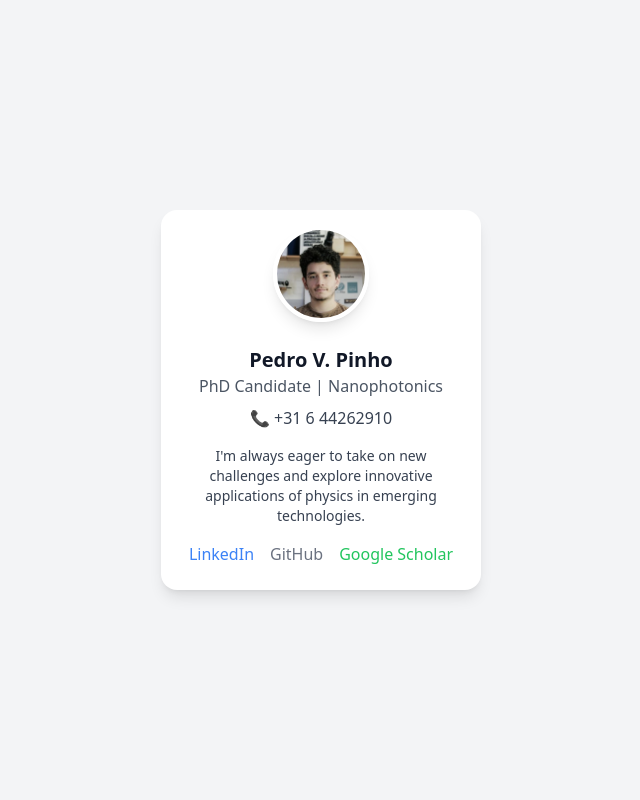
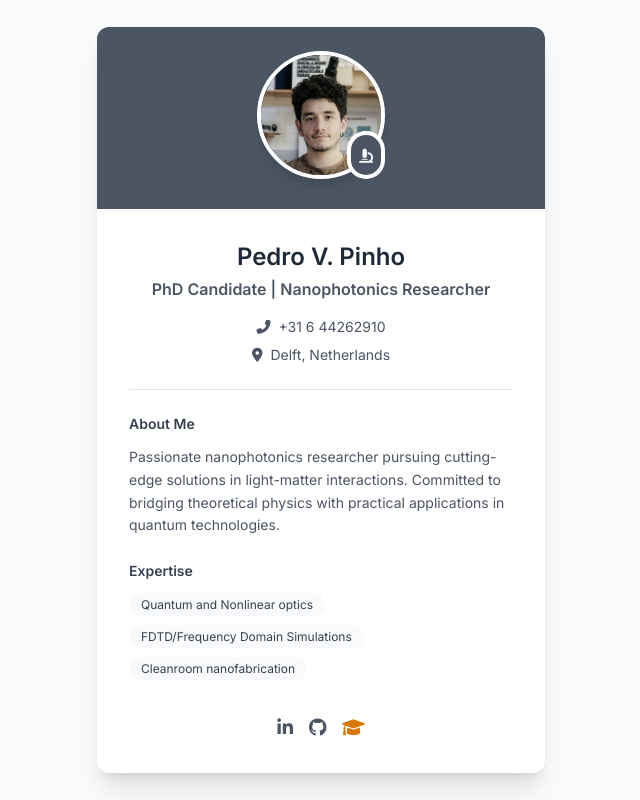
Before and after one commit to PedroPinh0/PedroPinh0.github.io, a plain HTML site: page index.html in a window 1280 px wide. Shown: the whole page, without its empty margins (319-959 px from the left). Drawn offline with nearby package versions, Linux system fonts and the light colour scheme.

Commit message:
Update index.html

```diff
--- a/index.html
+++ b/index.html
@@ -3,25 +3,82 @@
 <head>
     <meta charset="UTF-8">
     <meta name="viewport" content="width=device-width, initial-scale=1.0">
-    <title>V-Card</title>
+    <title>Pedro V. Pinho - Nanophotonics Researcher</title>
     <script src="https://cdn.tailwindcss.com"></script>
+    <link href="https://fonts.googleapis.com/css2?family=Inter:wght@400;600&display=swap" rel="stylesheet">
+    <link rel="stylesheet" href="https://cdnjs.cloudflare.com/ajax/libs/font-awesome/6.0.0/css/all.min.css">
 </head>
-<body class="flex items-center justify-center min-h-screen bg-gray-100 p-4">
-    <div class="max-w-xs bg-white rounded-2xl shadow-lg overflow-hidden w-full">
-        <div class="flex justify-center mt-4">
-            <img class="w-24 h-24 object-cover rounded-full border-4 border-white shadow-lg" src="https://github.com/PedroPinh0/PedroPinh0.github.io/blob/main/foto_Inventta.jpg?raw=true" alt="Profile image">
+<body class="flex items-center justify-center min-h-screen bg-gray-50 p-4 font-['Inter']">
+    <div class="max-w-md w-full bg-white rounded-xl shadow-xl overflow-hidden transition-transform duration-300 hover:shadow-2xl hover:-translate-y-2">
+        <!-- Header Section -->
+        <div class="bg-gray-600 p-6 text-center">
+            <div class="relative inline-block">
+                <img class="w-32 h-32 object-cover rounded-full border-4 border-white shadow-lg"
+                     src="https://github.com/PedroPinh0/PedroPinh0.github.io/blob/main/foto_Inventta.jpg?raw=true"
+                     alt="Pedro V. Pinho">
+                <div class="absolute bottom-0 right-0 bg-white rounded-full p-1 shadow-sm">
+                    <div class="bg-gray-600 rounded-full p-2">
+                        <i class="fas fa-microscope text-white text-sm"></i>
+                    </div>
+                </div>
+            </div>
         </div>
-        <div class="p-6 text-center">
-            <h2 class="text-xl font-bold text-gray-900">Pedro V. Pinho</h2>
-            <p class="text-gray-600">PhD Candidate | Nanophotonics</p>
-            <p class="text-gray-700 mt-2">📞 +31 6 44262910</p>
-            <div class="mt-4">
-                <p class="text-sm text-gray-700">I'm always eager to take on new challenges and explore innovative applications of physics in emerging technologies.</p>
+
+        <!-- Body Content -->
+        <div class="p-8">
+            <div class="text-center mb-6">
+                <h1 class="text-2xl font-bold text-gray-800 mb-1">Pedro V. Pinho</h1>
+                <p class="text-gray-600 font-semibold mb-4">PhD Candidate | Nanophotonics Researcher</p>
+
+                <!-- Contact Info -->
+                <div class="flex flex-col space-y-2 text-gray-600 text-sm">
+                    <div class="flex items-center justify-center">
+                        <i class="fas fa-phone-alt mr-2"></i>
+                        <span>+31 6 44262910</span>
+                    </div>
+                    <div class="flex items-center justify-center">
+                        <i class="fas fa-map-marker-alt mr-2"></i>
+                        <span>Delft, Netherlands</span>
+                    </div>
+                </div>
             </div>
-            <div class="mt-4 flex justify-center space-x-4">
-                <a href="https://www.linkedin.com/in/pinho-pedro/" class="text-blue-500 hover:text-blue-700">LinkedIn</a>
-                <a href="https://github.com/PedroPinh0" class="text-gray-500 hover:text-gray-700">GitHub</a>
-                <a href="https://scholar.google.at/citations?user=9r4mJrcAAAAJ&hl=de" class="text-green-500 hover:text-green-700">Google Scholar</a>
+
+            <!-- Divider -->
+            <div class="border-t border-gray-200 my-6"></div>
+
+            <!-- About Section -->
+            <div class="mb-6">
+                <h3 class="text-sm font-semibold text-gray-700 mb-3">About Me</h3>
+                <p class="text-gray-600 text-sm leading-relaxed">
+                    Passionate nanophotonics researcher pursuing cutting-edge solutions in light-matter interactions.
+                    Committed to bridging theoretical physics with practical applications in quantum technologies.
+                </p>
+            </div>
+
+            <!-- Skills -->
+            <div class="mb-6">
+                <h3 class="text-sm font-semibold text-gray-700 mb-3">Expertise</h3>
+                <div class="flex flex-wrap gap-2">
+                    <span class="px-3 py-1 bg-gray-50 text-gray-700 text-xs rounded-full">Quantum and Nonlinear optics</span>
+                    <span class="px-3 py-1 bg-gray-50 text-gray-700 text-xs rounded-full">FDTD/Frequency Domain Simulations</span>
+                    <span class="px-3 py-1 bg-gray-50 text-gray-700 text-xs rounded-full">Cleanroom nanofabrication</span>
+                </div>
+            </div>
+
+            <!-- Social Links -->
+            <div class="flex justify-center space-x-4 mt-8">
+                <a href="https://www.linkedin.com/in/pinho-pedro/"
+                   class="text-gray-600 hover:text-gray-800 transition-colors duration-200">
+                    <i class="fab fa-linkedin-in text-lg"></i>
+                </a>
+                <a href="https://github.com/PedroPinh0"
+                   class="text-gray-600 hover:text-gray-800 transition-colors duration-200">
+                    <i class="fab fa-github text-lg"></i>
+                </a>
+                <a href="https://scholar.google.at/citations?user=9r4mJrcAAAAJ&hl=de"
+                   class="text-amber-600 hover:text-amber-800 transition-colors duration-200">
+                    <i class="fas fa-graduation-cap text-lg"></i>
+                </a>
             </div>
         </div>
     </div>
```
